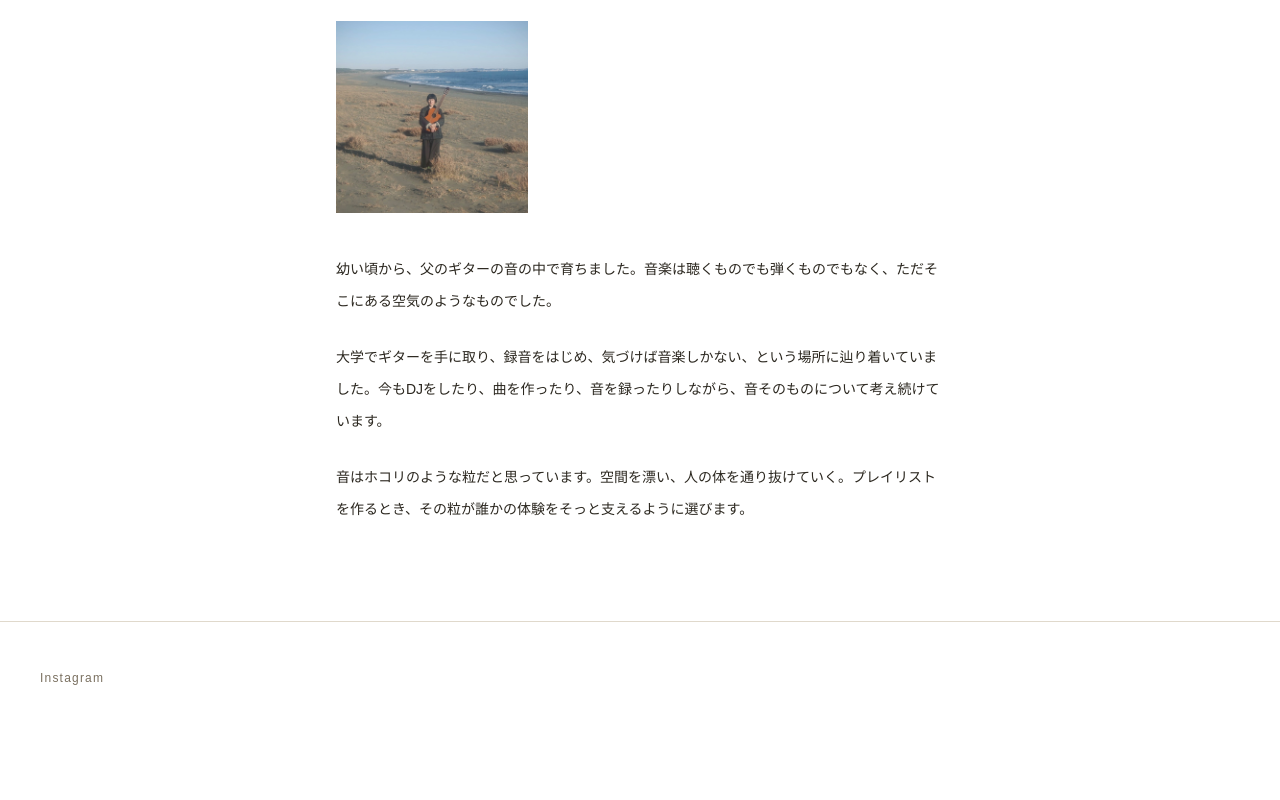
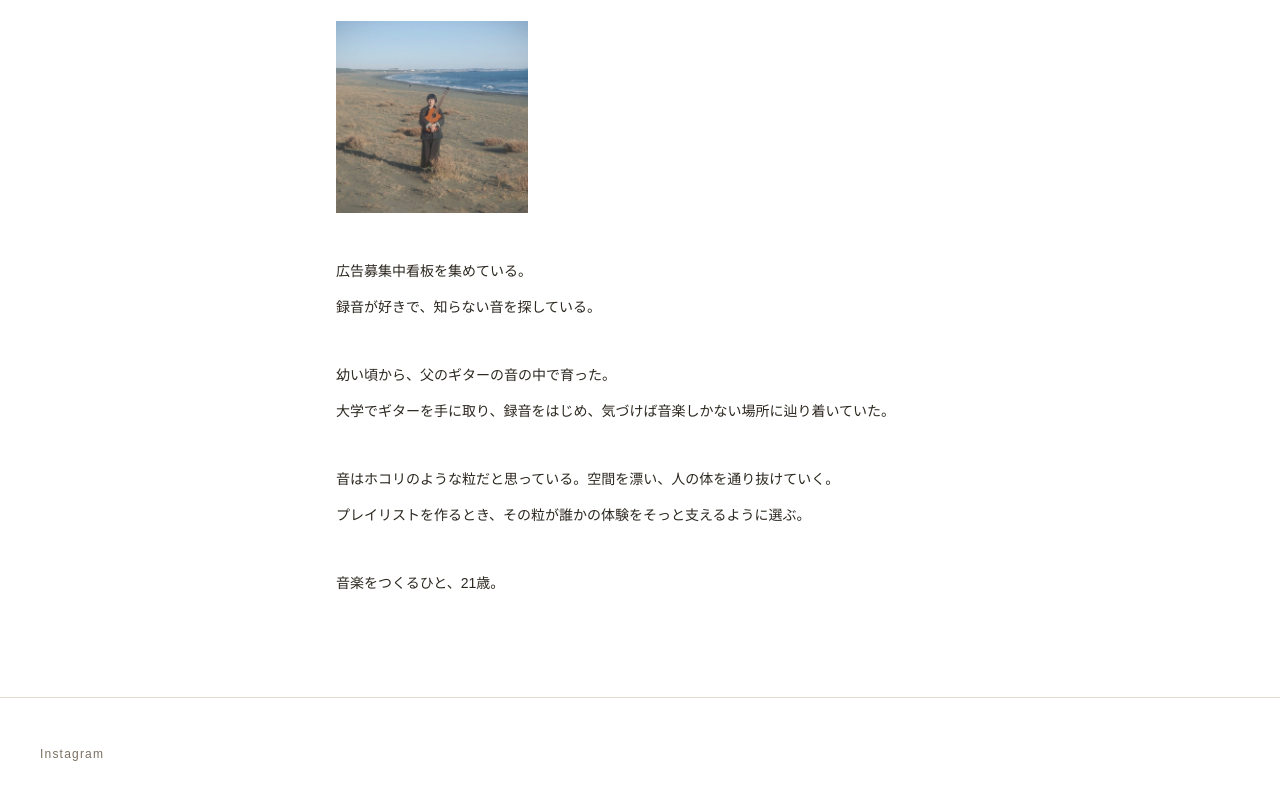
Before and after one commit to bubillie/my-playlist-site, a Next.js app: page / in a window 1280 px wide. Shown: the part 1131-1931 px from the top of the page. Before the commit the page ends 1865 px from the top, so only its background shows below. Built offline with nearby package versions, Linux system fonts and the light colour scheme.

Commit message:
メインページのserviceセクション削除

```diff
--- a/app/page.tsx
+++ b/app/page.tsx
@@ -93,15 +93,21 @@ export default function Home() {
           alt="Ryota Senō"
           className="w-48 h-48 object-cover mb-10"
         />
-        <p className="text-sm leading-8 text-[#2c2820]">
-          幼い頃から、父のギターの音の中で育ちました。音楽は聴くものでも弾くものでもなく、ただそこにある空気のようなものでした。
-        </p>
-        <p className="text-sm leading-8 text-[#2c2820] mt-6">
-          大学でギターを手に取り、録音をはじめ、気づけば音楽しかない、という場所に辿り着いていました。今もDJをしたり、曲を作ったり、音を録ったりしながら、音そのものについて考え続けています。
-        </p>
-        <p className="text-sm leading-8 text-[#2c2820] mt-6">
-          音はホコリのような粒だと思っています。空間を漂い、人の体を通り抜けていく。プレイリストを作るとき、その粒が誰かの体験をそっと支えるように選びます。
-        </p>
+        <p className="text-sm leading-9 text-[#2c2820]">
+  広告募集中看板を集めている。<br />
+  録音が好きで、知らない音を探している。
+</p>
+<p className="text-sm leading-9 text-[#2c2820] mt-8">
+  幼い頃から、父のギターの音の中で育った。<br />
+  大学でギターを手に取り、録音をはじめ、気づけば音楽しかない場所に辿り着いていた。
+</p>
+<p className="text-sm leading-9 text-[#2c2820] mt-8">
+  音はホコリのような粒だと思っている。空間を漂い、人の体を通り抜けていく。<br />
+  プレイリストを作るとき、その粒が誰かの体験をそっと支えるように選ぶ。
+</p>
+<p className="text-sm leading-9 text-[#2c2820] mt-8">
+  音楽をつくるひと、21歳。
+</p>
       </section>
 
 
--- a/app/playlist/page.tsx
+++ b/app/playlist/page.tsx
@@ -48,21 +48,16 @@ const sections: Section[] = [
         tag: "古着屋",
         instagram: "https://instagram.com/saji_used",
         playlists: [
-          // プレイリストを追加するときはここに1行追加する
-          { title: "SAJIのじかん", spotify: "#", apple: "#" },
-          { title: "SAJIの日曜日", spotify: "#", apple: "#" },
-          { title: "雨の日のSAJI", spotify: "#", apple: "#" },
+          // Apple MusicのURLが揃ったら apple: "#" を書き換える
+          { title: "SAJIのじかん", spotify: "https://open.spotify.com/playlist/2txXyF5Eae8uKG6kodFubU", apple: "#" },
+          { title: "SAJIの日曜日", spotify: "https://open.spotify.com/playlist/2MB3h9vUm6c1pc3T0V1HNG", apple: "#" },
+          { title: "雨の日のSAJI", spotify: "https://open.spotify.com/playlist/2x2z15ymh6xf2U57j1JiFA", apple: "#" },
         ],
       },
       // 新しいお店を追加するときはここに { name, tag, instagram, playlists } を追加する
     ],
     singles: [
-      // グループに属さない単体プレイリスト（展覧会用など）
-      {
-        title: "今日の世界が青さに沈んでいく前に星と雨を強く抱きつくしたい",
-        spotify: "https://open.spotify.com/playlist/66SffRkAbO6VmBYPSUE4Ko",
-        apple: "https://music.apple.com/jp/playlist/pl.u-11zBB6ocN7Rxl06",
-      },
+      // 単体プレイリストを追加するときはここに追加する
     ],
   },
   {
@@ -92,7 +87,6 @@ const sections: Section[] = [
 
 // =============================================
 // 電光掲示板コンポーネント
-// artists が設定されているプレイリストに表示される
 // =============================================
 
 function Marquee({ text, isHovered }: { text: string; isHovered: boolean }) {
@@ -116,7 +110,6 @@ function Marquee({ text, isHovered }: { text: string; isHovered: boolean }) {
 
 // =============================================
 // プレイリスト1行のコンポーネント
-// ホバー時にジャケ写がスライドダウンで表示される
 // =============================================
 
 function PlaylistRow({
@@ -130,47 +123,25 @@ function PlaylistRow({
 }) {
   return (
     <div>
-      {/* プレイリストのタイトル行 */}
       <div
         onMouseEnter={() => (pl.image ? setHovered(pl.title) : null)}
         onMouseLeave={() => setHovered(null)}
         className="flex justify-between items-center px-4 py-3 hover:bg-[#2c2820] hover:text-[#f5f0e8] transition-colors duration-150 group"
       >
         <span className="text-sm shrink-0 mr-4">{pl.title}</span>
-
-        {/* アーティスト名の電光掲示板（artists が設定されているときだけ表示） */}
         {pl.artists && <Marquee text={pl.artists} isHovered={hovered === pl.title} />}
-
         <div className="flex gap-4 text-xs opacity-60 group-hover:opacity-100 shrink-0 ml-4">
-          <span
-            onClick={() => window.open(pl.spotify, "_blank")}
-            className="cursor-pointer hover:underline"
-          >
+          <span onClick={() => window.open(pl.spotify, "_blank")} className="cursor-pointer hover:underline">
             Spotify
           </span>
-          <span
-            onClick={() => window.open(pl.apple, "_blank")}
-            className="cursor-pointer hover:underline"
-          >
+          <span onClick={() => window.open(pl.apple, "_blank")} className="cursor-pointer hover:underline">
             Apple Music
           </span>
         </div>
       </div>
-
-      {/* ジャケ写：image が設定されていてホバー中のときだけ表示 */}
       {pl.image && (
-        <div
-          style={{
-            maxHeight: hovered === pl.title ? "300px" : "0px",
-            overflow: "hidden",
-            transition: "max-height 0.4s ease",
-          }}
-        >
-          <img
-            src={pl.image}
-            alt={pl.title}
-            className="w-48 h-48 object-cover ml-4 mb-4"
-          />
+        <div style={{ maxHeight: hovered === pl.title ? "300px" : "0px", overflow: "hidden", transition: "max-height 0.4s ease" }}>
+          <img src={pl.image} alt={pl.title} className="w-48 h-48 object-cover ml-4 mb-4" />
         </div>
       )}
     </div>
@@ -182,79 +153,48 @@ function PlaylistRow({
 // =============================================
 
 export default function PlaylistPage() {
-  // 開いているセクション名を管理（例: "Works"）
   const [openSection, setOpenSection] = useState<string | null>(null);
-  // 開いているショップ名を管理（例: "SAJI"）
   const [openShop, setOpenShop] = useState<string | null>(null);
-  // ホバー中のプレイリスト名を管理（ジャケ写表示用）
   const [hovered, setHovered] = useState<string | null>(null);
 
   return (
     <main
       className="min-h-screen text-[#2c2820]"
-      style={{
-        backgroundImage: "url('/texture.JPG')",
-        backgroundRepeat: "repeat",
-        backgroundSize: "300px",
-      }}
+      style={{ backgroundImage: "url('/texture.JPG')", backgroundRepeat: "repeat", backgroundSize: "300px" }}
     >
-      {/* ヘッダー：クリックでトップページへ */}
       <header className="px-8 py-6 border-b border-[#e0d9cc]">
-        <Link
-          href="/"
-          className="text-sm tracking-widest text-[#7a7060] px-2 py-1 hover:bg-[#2c2820] hover:text-[#f5f0e8] transition-colors duration-150"
-        >
+        <Link href="/" className="text-sm tracking-widest text-[#7a7060] px-2 py-1 hover:bg-[#2c2820] hover:text-[#f5f0e8] transition-colors duration-150">
           Ryota Senō
         </Link>
       </header>
 
-      {/* プレイリスト一覧 */}
       <section className="px-8 py-16 max-w-2xl mx-auto">
-        <h1 className="text-xs tracking-widest text-[#7a7060] mb-12">
-          PLAYLIST
-        </h1>
+        <h1 className="text-xs tracking-widest text-[#7a7060] mb-12">PLAYLIST</h1>
         <div className="border-t border-[#e0d9cc]">
           {sections.map((sec) => (
             <div key={sec.name} className="border-b border-[#e0d9cc]">
-
-              {/* セクション見出し行（Works / Personal） */}
               <button
-                onClick={() =>
-                  setOpenSection(openSection === sec.name ? null : sec.name)
-                }
+                onClick={() => setOpenSection(openSection === sec.name ? null : sec.name)}
                 className="w-full py-6 flex justify-between items-center px-2 hover:bg-[#2c2820] hover:text-[#f5f0e8] transition-colors duration-150"
               >
                 <span className="text-sm tracking-widest">{sec.name}</span>
-                <span className="text-xs">
-                  {openSection === sec.name ? "−" : "+"}
-                </span>
+                <span className="text-xs">{openSection === sec.name ? "−" : "+"}</span>
               </button>
 
-              {/* セクションが開いているとき */}
               {openSection === sec.name && (
                 <div className="border-l border-[#e0d9cc] ml-2 mb-4">
-
-                  {/* ショップグループ（SAJIなど） */}
                   {sec.shops.map((shop) => (
                     <div key={shop.name}>
                       <button
-                        onClick={() =>
-                          setOpenShop(openShop === shop.name ? null : shop.name)
-                        }
+                        onClick={() => setOpenShop(openShop === shop.name ? null : shop.name)}
                         className="w-full px-4 py-3 flex justify-between items-center hover:bg-[#2c2820] hover:text-[#f5f0e8] transition-colors duration-150"
                       >
                         <div className="flex items-center gap-3">
-                          <span className="text-sm tracking-widest">
-                            {shop.name}
-                          </span>
+                          <span className="text-sm tracking-widest">{shop.name}</span>
                           <span className="text-xs opacity-60">{shop.tag}</span>
-                          {/* Instagramアイコン */}
                           {shop.instagram && (
                             <span
-                              onClick={(e) => {
-                                e.stopPropagation();
-                                window.open(shop.instagram!, "_blank");
-                              }}
+                              onClick={(e) => { e.stopPropagation(); window.open(shop.instagram!, "_blank"); }}
                               className="opacity-60 hover:opacity-100 cursor-pointer"
                             >
                               <svg width="14" height="14" viewBox="0 0 24 24" fill="none" stroke="currentColor" strokeWidth="1.5" strokeLinecap="round" strokeLinejoin="round">
@@ -265,35 +205,21 @@ export default function PlaylistPage() {
                             </span>
                           )}
                         </div>
-                        <span className="text-xs">
-                          {openShop === shop.name ? "−" : "+"}
-                        </span>
+                        <span className="text-xs">{openShop === shop.name ? "−" : "+"}</span>
                       </button>
 
-                      {/* ショップのプレイリスト一覧 */}
                       {openShop === shop.name && (
                         <div className="border-l border-[#e0d9cc] ml-4">
                           {shop.playlists.map((pl) => (
-                            <PlaylistRow
-                              key={pl.title}
-                              pl={pl}
-                              hovered={hovered}
-                              setHovered={setHovered}
-                            />
+                            <PlaylistRow key={pl.title} pl={pl} hovered={hovered} setHovered={setHovered} />
                           ))}
                         </div>
                       )}
                     </div>
                   ))}
 
-                  {/* 単体プレイリスト（ショップに属さないもの） */}
                   {sec.singles.map((pl) => (
-                    <PlaylistRow
-                      key={pl.title}
-                      pl={pl}
-                      hovered={hovered}
-                      setHovered={setHovered}
-                    />
+                    <PlaylistRow key={pl.title} pl={pl} hovered={hovered} setHovered={setHovered} />
                   ))}
                 </div>
               )}
@@ -302,12 +228,9 @@ export default function PlaylistPage() {
         </div>
       </section>
 
-      {/* フッター */}
       <footer className="px-8 py-12 border-t border-[#e0d9cc] text-xs text-[#7a7060]">
         <span
-          onClick={() =>
-            window.open("https://instagram.com/bubillie_ryota", "_blank")
-          }
+          onClick={() => window.open("https://instagram.com/bubillie_ryota", "_blank")}
           className="cursor-pointer px-2 py-1 hover:bg-[#2c2820] hover:text-[#f5f0e8] transition-colors duration-150"
         >
           Instagram
```
Lines whose indentation alone changed are shown as unchanged.
